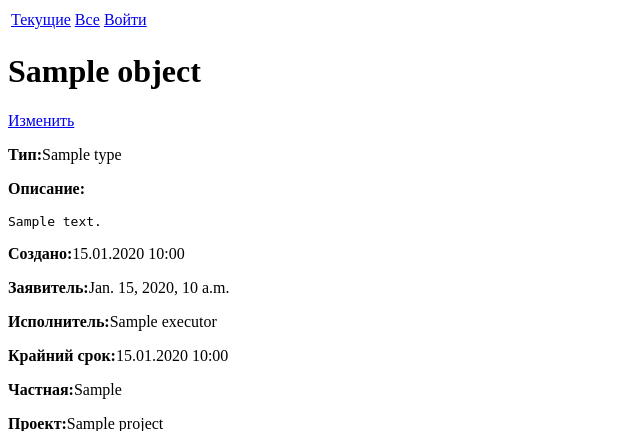
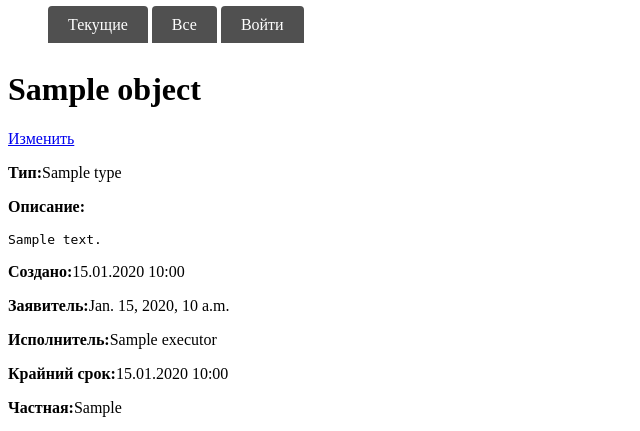
Before and after one commit to andrius-momzyakov/taskman, a Django app: template taskman/task/templates/task/task_detail.html in a window 1280 px wide. Shown: the top 431 px of the page, without its empty margins (0-640 px from the left). Run offline with Django 3.2, Linux system fonts and the light colour scheme; the template is opened without the code that fills it: most values are stand-ins (such as "Sample title", 1, 10 or a date in 2020).

Commit message:
Base template freshened.

```diff
--- a/taskman/task/templates/base.html
+++ b/taskman/task/templates/base.html
@@ -3,32 +3,42 @@
 <head>
     <meta charset="UTF-8">
     <title>{% block title %}Система учета задач{% endblock %}</title>
+    <style>
+        li.menu_item { display:inline; }
+        li.menu_item a { background-color: rgb(80,80,80);
+                        color: white;
+                        padding: 10px 20px;
+                        text-decoration: none;
+                        border-radius: 4px 4px 0 0; }
+        li.menu_item a:hover { font-weight: bold;
+                               color: pink;}
+    </style>
 </head>
 <body>
 <div class="TopMenu">
 {% block menu %}
 <table>
-    <tr>
+    <ul>
         {% if user.is_authenticated %}
-            <td><a href="{% url 'new' %}">Новая задача</a></td>
-            <td><a href="{% url 'home' '1' %}?status_in=open{{ gotolast4open }}">Текущие</a></td>
-            <td><a href="{% url 'home' '1' %}{{ gotolast4all }}">Все</a></td>
-            <td>
+            <li class="menu_item"><a href="{% url 'new' %}">Новая задача</a></li>
+            <li class="menu_item"><a href="{% url 'home' '1' %}?status_in=open{{ gotolast4open }}">Текущие</a></li>
+            <li class="menu_item"><a href="{% url 'home' '1' %}{{ gotolast4all }}">Все</a></li>
+            <li class="menu_item">
             <A href="/accounts/logout/?next=/">Выйти</A>
-                </td>
-            <td>
+                </li>
+            <li class="menu_item">
                 <A href="/accounts/password_change/?next=/">Сменить
                 пароль</A>
-            </td>
+            </li>
         {% else %}
-            <td><a href="{% url 'anonymous_home' '1' %}?status_in=open">Текущие</a></td>
-            <td><a href="{% url 'anonymous_home' '1' %}">Все</a></td>
-            <td>    <A href="/accounts/login/?next=/">Войти</A></td>
+            <li class="menu_item"><a href="{% url 'anonymous_home' '1' %}?status_in=open">Текущие</a></li>
+            <li class="menu_item"><a href="{% url 'anonymous_home' '1' %}">Все</a></li>
+            <li class="menu_item">    <A href="/accounts/login/?next=/">Войти</A></li>
         {% endif %}
         {% if user.is_superuser %}
-            <td><a href="/admin/">Администрирование</ah></td>
+            <li class="menu_item"><a href="/admin/">Администрирование</a></li>
         {% endif %}
-    </tr>
+    </ul>
 </table>
 {% endblock %}
 </div>
```
